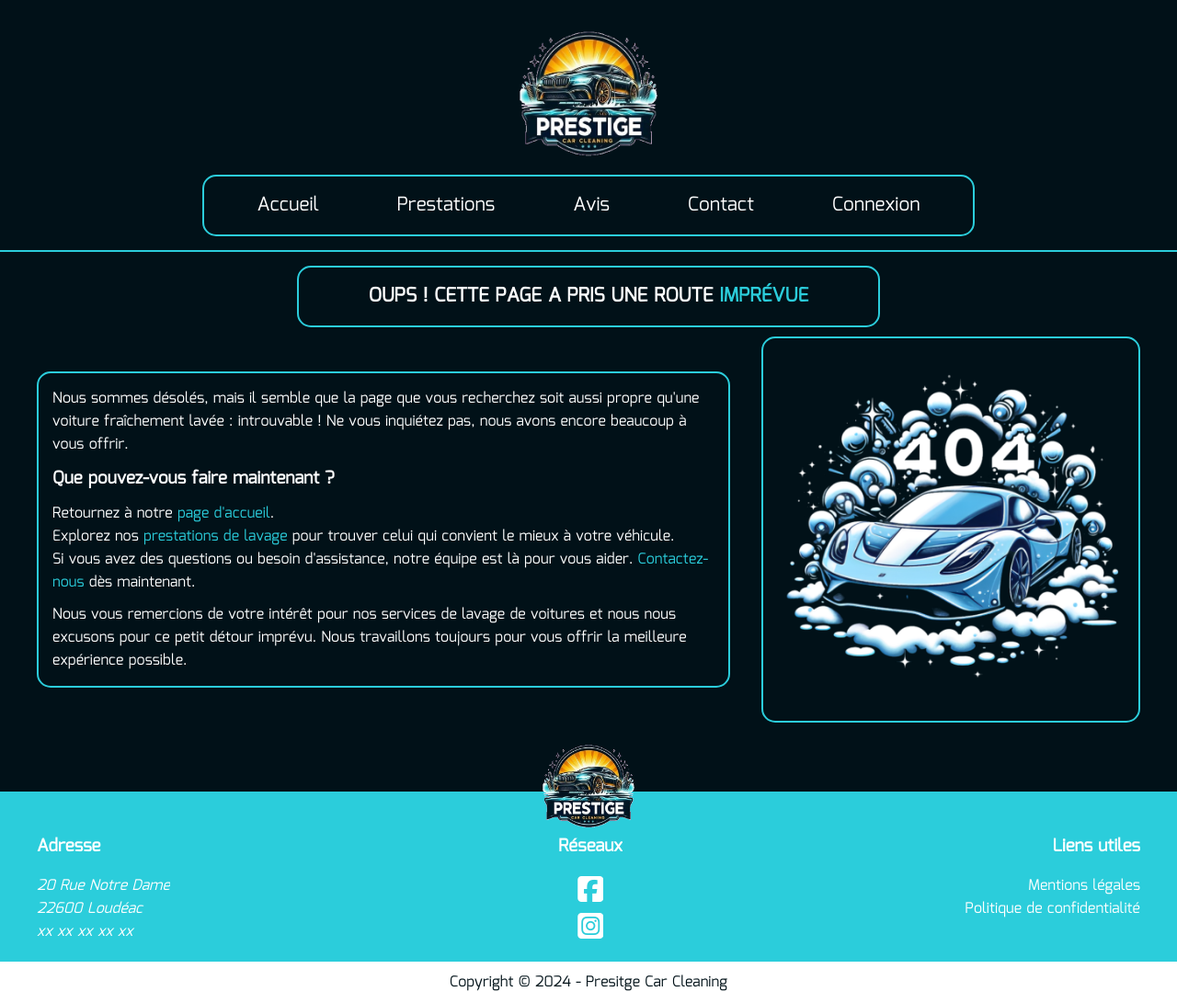
After one commit to QuentinG22/prestigeCarCleaning, a PHP site: template app/Views/common/error.php in a window 1280 px wide. The commit adds this page. Shown: the whole page at 92% size. Run offline with PHP 8.4, Linux system fonts and the light colour scheme; the template is opened without the code that fills it, so the values that code supplies are empty.

Commit message:
Ajout de la page 404

```diff
--- /dev/null
+++ b/app/Views/common/error.php
@@ -0,0 +1,36 @@
+<?php
+require "app/Views/common/head.php";
+require "app/Views/common/header.php";
+?>
+<main class="container">
+    <h1 class="title">Oups ! Cette page a pris une route <span>imprévue</span></h1>
+    <article class="error404">
+        <div>
+            <p>
+                Nous sommes désolés, mais il semble que la page que vous recherchez soit aussi propre
+                qu'une voiture fraîchement lavée : introuvable ! Ne vous inquiétez pas,
+                nous avons encore beaucoup à vous offrir.
+            </p>
+            <h3>Que pouvez-vous faire maintenant ?</h3>
+            <ul>
+                <li>
+                    Retournez à notre <a href="accueil">page d'accueil</a>.
+                </li>
+                <li>
+                    Explorez nos <a href="nos-prestations">prestations de lavage</a> pour trouver celui qui convient le mieux à votre véhicule.
+                </li>
+                <li>
+                    Si vous avez des questions ou besoin d'assistance, notre équipe est là pour vous aider. <a href="contact">Contactez-nous</a> dès maintenant.
+                </li>
+            </ul>
+            <p>
+                Nous vous remercions de votre intérêt pour nos services de lavage de voitures et nous nous excusons pour ce petit détour imprévu.
+                Nous travaillons toujours pour vous offrir la meilleure expérience possible.
+            </p>
+        </div>
+        <figure><img src="public/img/404.png" alt="Image erreur 404"></figure>
+    </article>
+</main>
+<?php
+require "app/Views/common/footer.php";
+?>
--- a/app/Views/common/head.php
+++ b/app/Views/common/head.php
@@ -2,7 +2,7 @@
 <html lang="fr">
 
 <head>
-    <base href="<?=  $_SERVER['REQUEST_URI']; ?>">
+    <base href="<?= $_SERVER['REQUEST_URI']; ?>">
     <meta charset="UTF-8">
     <meta name="viewport" content="width=device-width, initial-scale=1.0">
     <link rel="shortcut icon" href="public/img/favicon.png" type="image/x-icon">
@@ -13,21 +13,22 @@
     <link rel="stylesheet" href="public/css/style.min.css">
     <script src="public/js/burger.js" defer></script>
     <script src="public/js/activeLink.js" defer></script>
-    <?php if (isset($_GET['url']) == "contact") : ?>
+    <?php if (isset($_GET['url']) && $_GET['url'] == "contact") : ?>
         <script type="module" src="public/js/tools.js" defer></script>
     <?php endif; ?>
-    <?php if (isset($_GET['url']) == "inscription") : ?>
+    <?php if (isset($_GET['url']) && $_GET['url'] == "inscription") : ?>
         <script type="module" src="public/js/register.js" defer></script>
     <?php endif; ?>
     <?php if (!isset($_GET['url']) || $_GET['url'] == "accueil") : ?>
         <script src="public/js/slider.js" defer></script>
     <?php endif; ?>
-    <?php if (isset($_GET['url']) == "contact") : ?>
+    <?php if (isset($_GET['url']) && $_GET['url'] == "contact") : ?>
         <script type="module" src="public/js/contact.js" defer></script>
     <?php endif; ?>
-    <?php if (isset($_GET['url']) == "admin/tableau-de-bord") : ?>
+    <?php if (isset($_GET['url']) && $_GET['url'] == "admin/tableau-de-bord") : ?>
         <script type="module" src="public/js/dashboard.js" defer></script>
     <?php endif; ?>
+
 </head>
 
 <body>
--- a/app/Views/common/header.php
+++ b/app/Views/common/header.php
@@ -16,8 +16,8 @@
                     <li><a href="">Modération avis</a></li>
                 <?php else : ?>
                     <li><a href="accueil">Accueil</a></li>
-                    <li><a href="prestations">Prestations</a></li>
-                    <li><a href="avis">Avis</a></li>
+                    <li><a href="nos-prestations">Prestations</a></li>
+                    <li><a href="nos-avis">Avis</a></li>
                     <li><a href="contact">Contact</a></li>
                     <?php if (isset($_SESSION['actif']) && $_SESSION['actif'] === 'yes') : ?>
                         <li><a href="déconnexion">Déconnexion</a></li>
--- a/public/css/style.scss
+++ b/public/css/style.scss
@@ -450,6 +450,47 @@ footer {
     }
 }
 
+// ======== Page 404 ========
+
+.error404{
+    >div {
+        @include box();
+        >h3{
+            margin: 10px 0;
+        }
+        >ul li a{
+            color: $colorfooter;
+        }
+        >p:last-child{
+            margin-top: 10px;
+        }
+    }
+    >figure {
+        @include box();
+        padding: 0;
+        margin-top: 10px;
+        >img{
+            width: 100%;
+        }
+    }
+}
+
+@media screen and (min-width:992px) {
+    .error404 {
+        display: flex;
+        justify-content: space-between;
+        align-items: center;
+        >div {
+            width: 60%;
+        }
+
+        >figure {
+            width: 34%;
+            margin-top: 0;
+        }
+    }
+}
+
 // **************************************** Style des différentes pages du Back Office ****************************************
 
 // ======== Page accueil admin ========
```
Also changed, not shown: app/Controllers/Error.php (added, +12 -0 lines), app/Router/Route.php (+8 -6 lines), public/css/style.css (+39 -0 lines), public/css/style.min.css, public/img/404.png (added), 2 other files.
